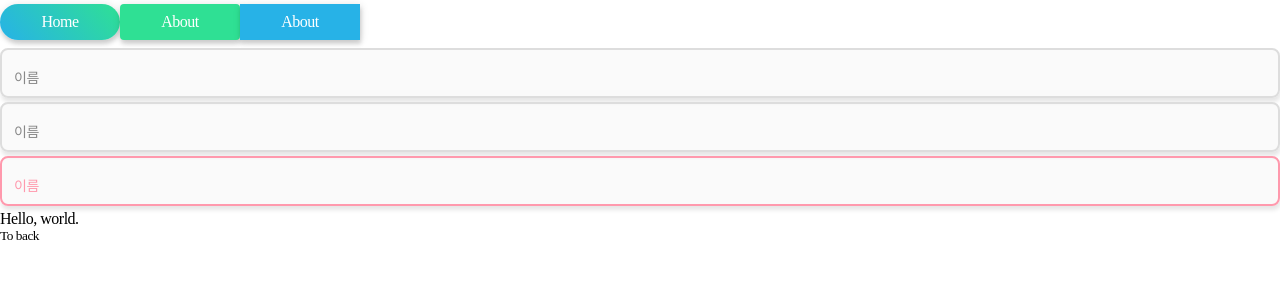
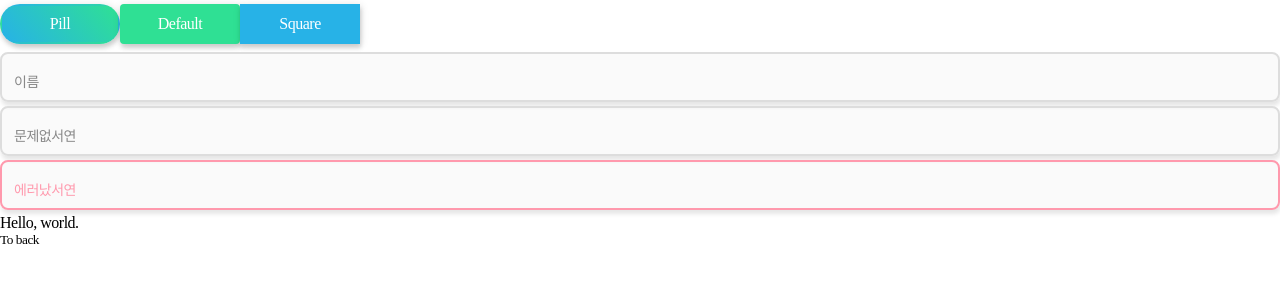
Before and after one commit to 365kim/react-boilerplate-without-cra, a React app: page / in a window 1280 px wide. Shown: the top 300 px of the page. Built offline with nearby package versions, Linux system fonts and the light colour scheme.

Commit message:
feat: Button hover 효과 추가

```diff
--- a/src/App.js
+++ b/src/App.js
@@ -13,19 +13,20 @@ const App = () => {
     <Router>
       <Suspense fallback={''}>
         <div>
-          <Button color="gradient" shape="pill">
-            <Link to="">Home</Link>
+          <Button color="gradient" shape="pill" shine>
+            <Link to="">Pill</Link>
           </Button>
           <Button>
-            <Link to="about">About</Link>
+            <Link to="about">Default</Link>
           </Button>
           <Button color="secondary" shape="square">
-            <Link to="about">About</Link>
+            <Link to="about">Square</Link>
           </Button>
           <Input label="이름" />
-          <Input label="이름" isSuccess />
-          <Input label="이름" isError />
+          <Input label="문제없서연" isSuccess />
+          <Input label="에러났서연" isError />
         </div>
+
         <Routes>
           <Route path={'/'} element={<HomePage />} />
           <Route path={'/about'} element={<AboutPage />} />
--- a/src/styled-system/components/atoms/Button/view.js
+++ b/src/styled-system/components/atoms/Button/view.js
@@ -4,9 +4,10 @@ import { jsx, css } from '@emotion/react';
 import COLOR from '../../../styles/color';
 
 const cssButton = css`
+  position: relative;
   margin: 4px 0;
-  transition: all 600ms ease;
   box-shadow: rgb(0 0 0 / 14%) 1px 4px 4px, rgb(0 0 0 / 12%) 1px 1px 8px;
+  border: 2px solid transparent;
 `;
 
 const cssColor = {
@@ -20,6 +21,17 @@ const cssColor = {
       background-color: ${COLOR.PRIMARY_LIGHT};
     }
   `,
+  primaryOutline: css`
+    color: ${COLOR.PRIMARY};
+    background-color: ${COLOR.ON_PRIMARY};
+    border-color: ${COLOR.PRIMARY};
+    &:active {
+      background-color: ${COLOR.PRIMARY_LIGHT};
+    }
+    &:hover {
+      background-color: ${COLOR.PRIMARY_BACKGROUND};
+    }
+  `,
   secondary: css`
     color: ${COLOR.ON_SECONDARY};
     background-color: ${COLOR.SECONDARY};
@@ -30,8 +42,16 @@ const cssColor = {
       background-color: ${COLOR.SECONDARY_LIGHT};
     }
   `,
-  tertiary: css`
-    background-color: ${COLOR.TERTIARY};
+  secondaryOutline: css`
+    color: ${COLOR.SECONDARY};
+    background-color: ${COLOR.ON_SECONDARY};
+    border-color: ${COLOR.SECONDARY};
+    &:active {
+      background-color: ${COLOR.SECONDARY_LIGHT};
+    }
+    &:hover {
+      background-color: ${COLOR.SECONDARY_BACKGROUND};
+    }
   `,
   gradient: css`
     color: ${COLOR.ON_GRADIENT};
@@ -93,7 +113,56 @@ const cssState = {
   `,
 };
 
-const ButtonView = ({ color, size, shape, disabled, ...rest }) => {
+const cssEffect = {
+  shine: css`
+    transition: all 600ms ease;
+    overflow: hidden;
+
+    &::before {
+      content: '';
+      position: absolute;
+      top: 0;
+      left: -50%;
+      z-index: 2;
+      width: 50%;
+      height: 100%;
+
+      background: -webkit-linear-gradient(
+        left,
+        rgba(255, 255, 255, 0.8) 0%,
+        rgba(255, 255, 255, 0.3) 100%
+      );
+      background: linear-gradient(
+        to right,
+        rgba(255, 255, 255, 0.8) 0%,
+        rgba(255, 255, 255, 0.3) 100%
+      );
+    }
+    &:hover::before {
+      -webkit-animation: shine 0.75s;
+      animation: shine 0.75s;
+    }
+
+    @-webkit-keyframes shine {
+      0% {
+        -webkit-transform: translateX(0) skewX(-25deg);
+      }
+      100% {
+        -webkit-transform: translateX(400%) skewX(-25deg);
+      }
+    }
+    @keyframes shine {
+      0% {
+        transform: translateX(0) skewX(-25deg);
+      }
+      100% {
+        transform: translateX(400%) skewX(-25deg);
+      }
+    }
+  `,
+};
+
+const ButtonView = ({ color, size, shape, disabled, shine, ...rest }) => {
   return (
     <button
       css={[
@@ -102,6 +171,7 @@ const ButtonView = ({ color, size, shape, disabled, ...rest }) => {
         cssSize[size ?? 'md'],
         cssShape[shape ?? 'default'],
         disabled && cssState.disabled,
+        shine && cssEffect.shine,
       ]}
       {...rest}
     ></button>
--- a/src/styled-system/styles/color.js
+++ b/src/styled-system/styles/color.js
@@ -1,31 +1,39 @@
 const COLOR = {
-  GRADIENT: 'linear-gradient(50deg, rgb(39 178 231) 0%, rgb(47 224 148) 100%)',
-  GRADIENT_LIGHT: 'linear-gradient(50deg, #43c8ff 0%, #30fe96 100%)',
-  GRADIENT_DARK: 'linear-gradient(50deg, #2786c3 0%, #2bbd7e 100%)',
-  ON_GRADIENT: '#fff',
+  GRADIENT:
+    'linear-gradient(50deg, rgb(39, 178, 231) 0%, rgb(47, 224, 148) 100%)',
+  GRADIENT_REVERSE:
+    'linear-gradient(50deg, rgb(47, 224, 148) 0%, rgb(39 178 231) 100%)',
+  GRADIENT_LIGHT:
+    'linear-gradient(50deg, rgb(67, 200, 255) 0%, rgb(48, 254, 150) 100%)',
+  GRADIENT_DARK:
+    'linear-gradient(50deg, rgb(39, 134, 195) 0%, rgb(43, 189, 126) 100%)',
+  ON_GRADIENT: 'rgb(255, 255, 255)',
 
-  PRIMARY: '#2fe094',
-  PRIMARY_LIGHT: '#30fe96',
-  PRIMARY_DARK: '#2bbd7e',
-  ON_PRIMARY: '#fff',
+  PRIMARY: 'rgb(47, 224, 148)',
+  PRIMARY_LIGHT: 'rgb(48, 234, 150)',
+  PRIMARY_DARK: 'rgb(43, 189, 126)',
+  PRIMARY_BACKGROUND: 'rgb(239, 255, 248)',
+  ON_PRIMARY: 'rgb(255, 255, 255)',
 
-  SECONDARY: '#27b2e7',
-  SECONDARY_LIGHT: '#43c8ff',
-  SECONDARY_DARK: '#2786c3',
-  ON_SECONDARY: '#fff',
+  SECONDARY: 'rgb(39, 178, 231)',
+  SECONDARY_LIGHT: 'rgb(67, 200, 255)',
+  SECONDARY_DARK: 'rgb(39, 134, 195)',
+  SECONDARY_BACKGROUND: 'rgb(239, 248, 255)',
+  ON_SECONDARY: 'rgb(255, 255, 255)',
 
-  TERTIARY: '#000',
+  TERTIARY: 'rgb(0, 0, 0)',
 
-  ERROR: '#ff99ad',
-  ERROR_LIGHT: '#ffa9ad',
-  ERROR_DARK: '#fe7779',
-  ON_ERROR: '#000',
+  ERROR: 'rgb(255, 153, 173)',
+  ERROR_LIGHT: 'rgb(255, 169, 173)',
+  ERROR_DARK: 'rgb(254, 119, 121)',
+  ERROR_BACKGROUND: 'rgb(255, 239, 248)',
+  ON_ERROR: 'rgb(0, 0, 0)',
 
-  PARAGRAPH: '#111',
-  INPUT_TEXT: '#333',
-  PLACEHOLDER: '#888',
-  BORDER: '#ddd',
-  BORDER_DARK: '#bbb',
+  PARAGRAPH: 'rgb(17, 17, 17)',
+  INPUT_TEXT: 'rgb(51, 51, 51)',
+  PLACEHOLDER: 'rgb(136, 136, 136)',
+  BORDER: 'rgb(221, 221, 221)',
+  BORDER_DARK: 'rgb(153, 153, 153)',
 };
 
 export default COLOR;
```
